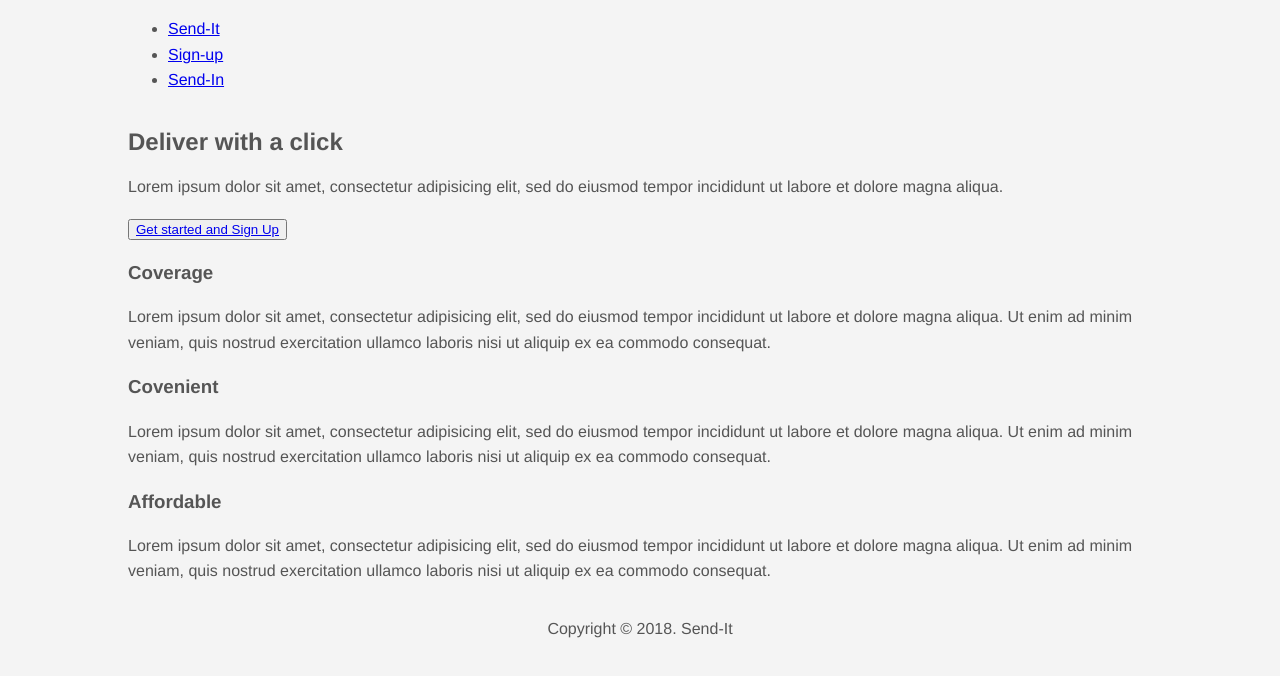
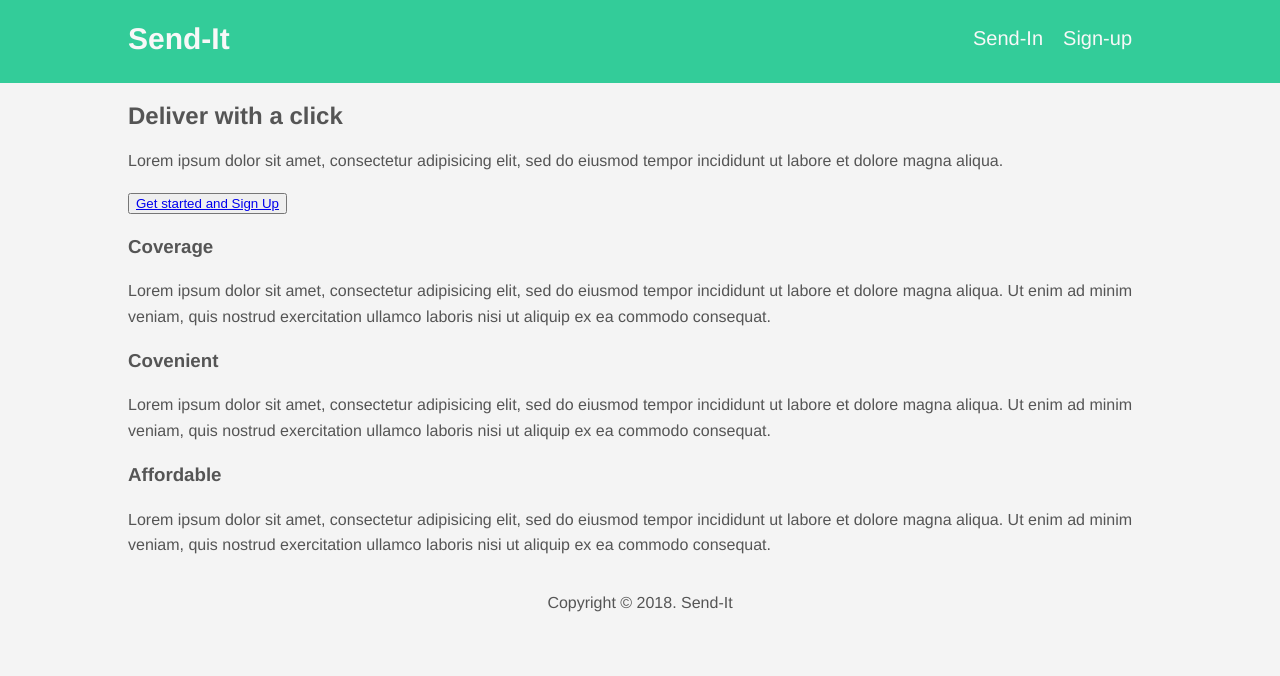
Before and after one commit to cob04/Send-It, a plain HTML site: page UI/index.html in a window 1280 px wide. Drawn offline with Linux system fonts and the light colour scheme.

Commit message:
[Feature #161612270] navbar for landing page and layout

```diff
--- a/UI/css/style.css
+++ b/UI/css/style.css
@@ -11,6 +11,35 @@ body {
 	margin: auto;
 	overflow: hidden;
 }
+#main-nav {
+	background-color: #33CC99;
+	color: #FFF;
+}
+#main-nav ul {
+	padding: 10px 0;
+	list-style: none;
+}
+#main-nav li {
+	display: inline;
+}
+#main-nav a {
+	text-decoration: none;
+	color: #F8F8F8;
+	font-size: 20px;
+	padding-right: 20px;
+}
+#main-nav a:hover,
+#main-nav a:active {
+	color: #E2E2E2;
+}
+#main-nav .logo a {
+	font-size: 30px;
+	padding-right: 50px;
+	font-weight: 700;
+}
+#main-nav .right {
+	float: right;
+}
 #footer {
 	text-align: center;
 }
--- a/UI/index.html
+++ b/UI/index.html
@@ -5,12 +5,12 @@
 	<link rel="stylesheet" type="text/css" href="css/style.css">
 </head>
 <body>
-	<header>
+	<header id="main-nav">
 		<div class="container">
 			<ul>
-				<li><a href="#">Send-It</a></li>
-				<li><a href="#">Sign-up</a></li>
-				<li><a href="#">Send-In</a></li>
+				<li class="logo"><a href="#">Send-It</a></li>
+				<li class="right"><a href="#">Sign-up</a></li>
+				<li class="right"><a href="#">Send-In</a></li>
 			</ul>
 		</div>
 	</header>
```
